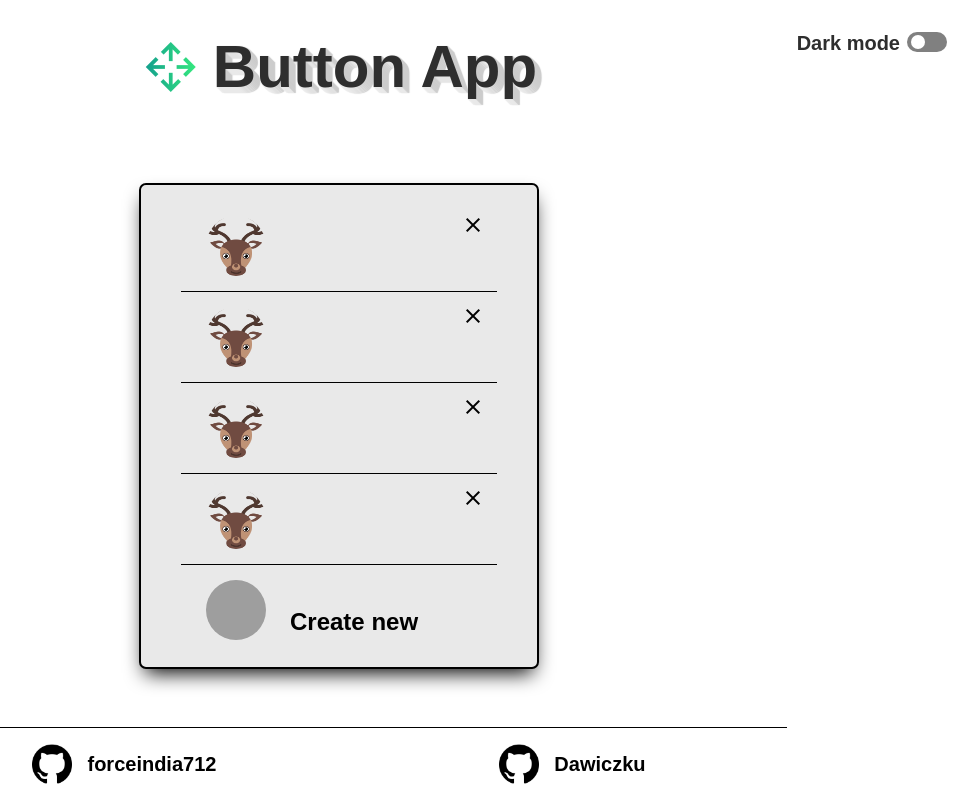
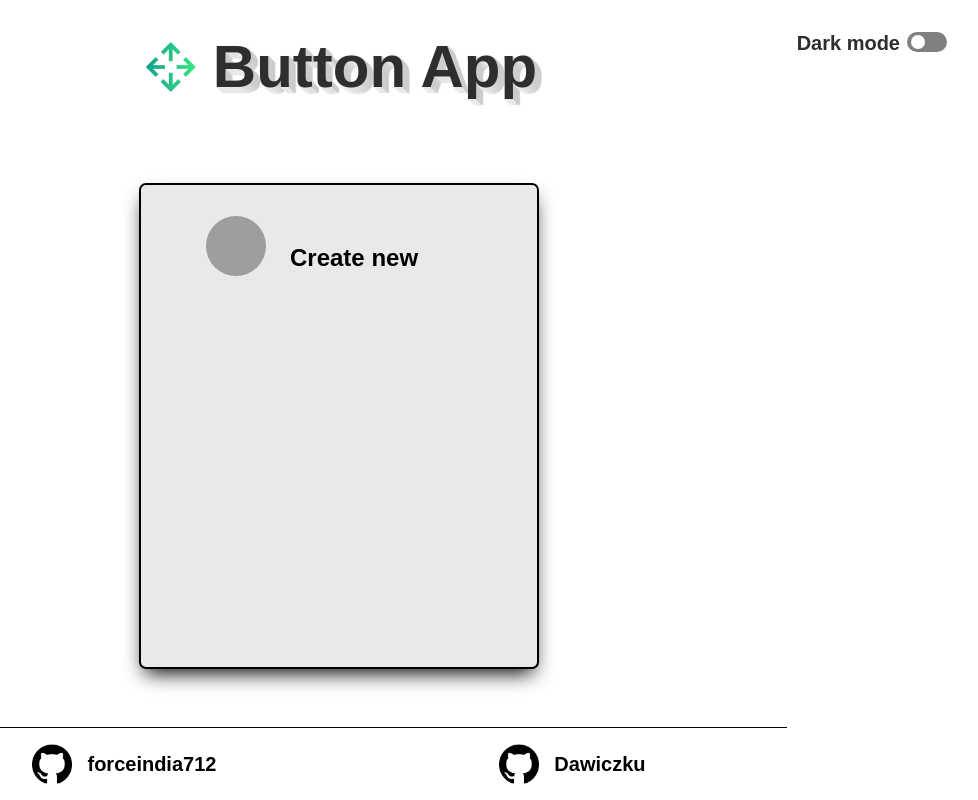
Before and after one commit to Dawiczku/buttonapp-frontend, a React (Create React App) app in the folder button/: page / in a window 1280 px wide. Shown: the whole page, without its empty margins (301-1279 px from the left). Built offline with nearby package versions, Linux system fonts and the light colour scheme; grey boxes are pictures that could not be loaded; a web font is replaced by a local one.

Commit message:
Make account list dependent to accounts in localStorage

```diff
--- a/button/src/pages/AccountList.js
+++ b/button/src/pages/AccountList.js
@@ -4,26 +4,33 @@ import Footer from "../components/Footer";
 import AccountContainer from "../components/AccountContainer";
 
 export default function AccountList() {
+  let accountList = null;
+
+  localStorage.getItem("accounts")
+    ? (accountList = JSON.parse(localStorage.getItem("accounts")))
+    : (accountList = []);
+
+  const returnNewAccButton = () => {
+    return (
+      <li>
+        <AccountContainer type="new" />
+      </li>
+    );
+  };
+
   return (
     <>
       <Header />
       <div className="account-list-container">
         <ul className="account-list">
-          <li>
-            <AccountContainer />
-          </li>
-          <li>
-            <AccountContainer />
-          </li>
-          <li>
-            <AccountContainer />
-          </li>
-          <li>
-            <AccountContainer />
-          </li>
-          <li>
-            <AccountContainer type="new" />
-          </li>
+          {accountList.map((account, index) => {
+            return (
+              <li key={index}>
+                <AccountContainer nickname={account.nickname} />
+              </li>
+            );
+          })}
+          {accountList.length < 5 ? returnNewAccButton() : null}
         </ul>
       </div>
       <Footer />
--- a/button/src/pages/CreateAccount.js
+++ b/button/src/pages/CreateAccount.js
@@ -1,20 +1,29 @@
-import React from "react";
-import { useState } from "react";
+import React, { useState } from "react";
+import { useNavigate } from "react-router-dom";
 import { BsArrowClockwise } from "react-icons/bs";
 import Header from "../components/Header";
 import Footer from "../components/Footer";
-import { useNavigate } from "react-router-dom";
 import ReturnButton from "../components/ReturnButton";
 
 export default function CreateAccount() {
+  // Initializing variables.
   const [nickname, setNickname] = useState("");
+  let accountList = null;
 
+  /* Setting accountList value based on, if accounts are already stored in local storage. */
+  localStorage.getItem("accounts")
+    ? (accountList = JSON.parse(localStorage.getItem("accounts")))
+    : (accountList = []);
+
+  // Navigation hook.
   const navigate = useNavigate();
 
+  // Handling kayboard clicks on input field.
   const handleChange = (event) => {
     setNickname(event.target.value);
   };
 
+  // Submit button click handler.
   const handleClick = (event) => {
     event.preventDefault();
 
@@ -25,12 +34,14 @@ export default function CreateAccount() {
 
     setNickname(nickname);
 
-    // Dodac do tablicy.
+    if (accountList.length < 5) {
+      accountList.push({ nickname: nickname });
+      localStorage.setItem("accounts", JSON.stringify(accountList));
+    }
 
     setNickname("");
 
-    // Funckja, ktora dodaje nowe konto do AccountList.
-
+    // Comming back to AccountList after creating a new one
     navigate("/");
   };
 
```
